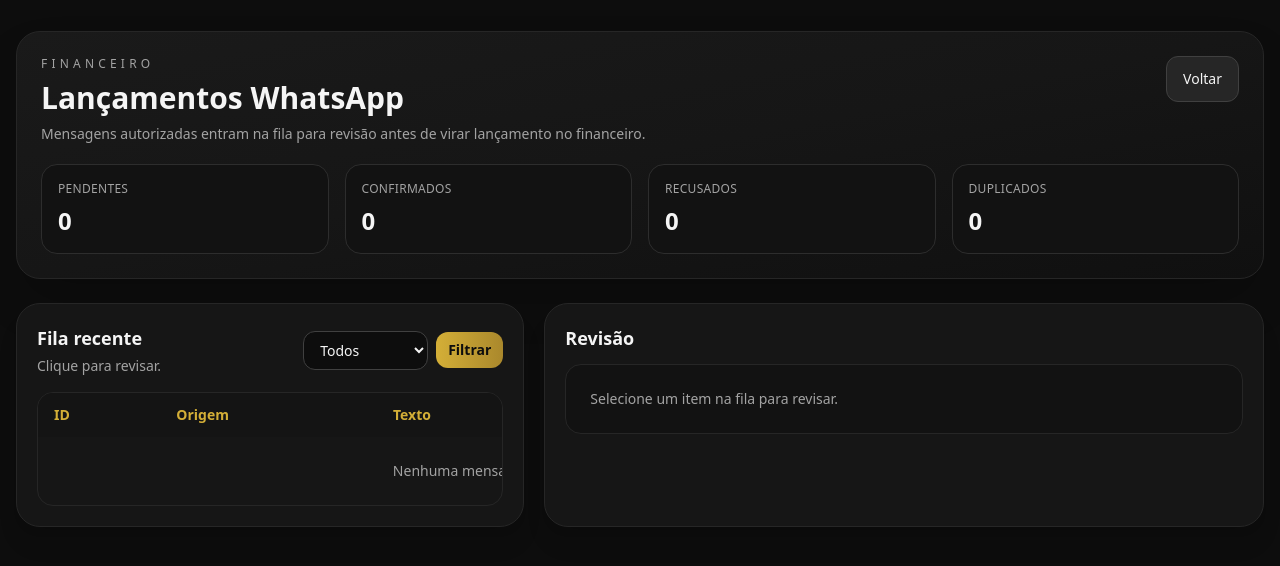
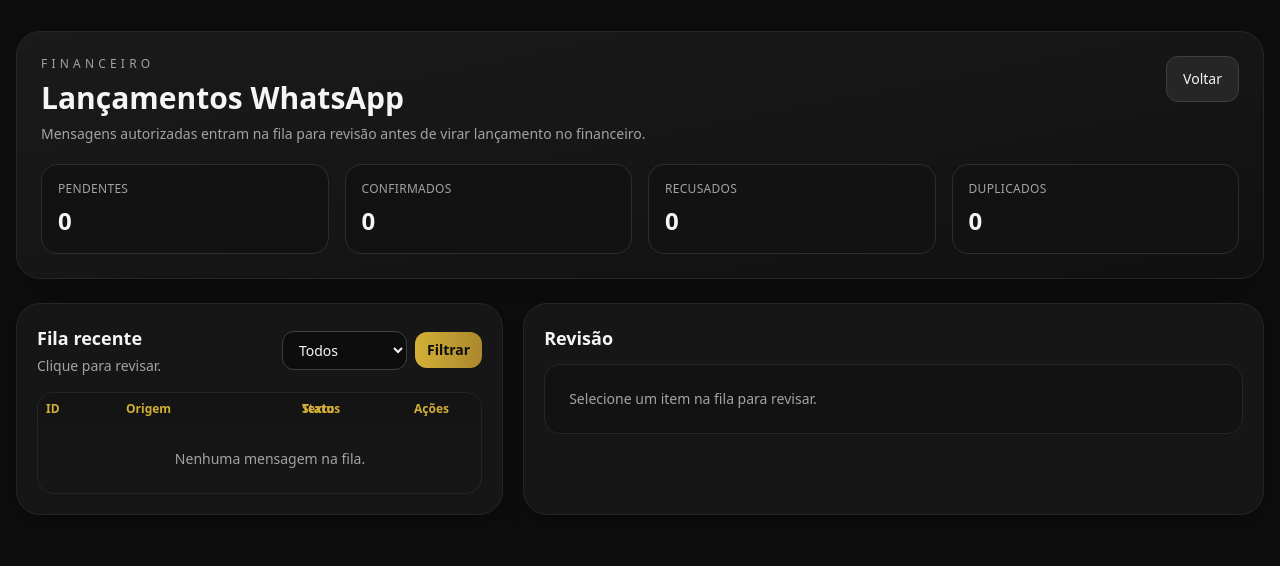
Before and after one commit to barbosaoeas/ofi7, a Django app: template templates/budgets/finance_whatsapp_queue.html in a window 1280 px wide. Shown: the part 72-638 px from the top of the page. Run offline with Django 5.2, Linux system fonts and the light colour scheme; the template is opened without the code that fills it, so the values that code supplies are empty; some libraries are stand-ins or nearby versions.

Commit message:
WhatsApp: alargar layout da fila e evitar botão encoberto

```diff
--- a/templates/budgets/finance_whatsapp_queue.html
+++ b/templates/budgets/finance_whatsapp_queue.html
@@ -2,7 +2,7 @@
 {% load l10n %}
 
 {% block title %}Lançamento WhatsApp | Controle Oficina{% endblock %}
-{% block main_class %}mx-auto max-w-screen-2xl px-4 py-8{% endblock %}
+{% block main_class %}mx-auto max-w-7xl px-4 py-8{% endblock %}
 
 {% block content %}
   <div class='rounded-3xl border border-[#262626] bg-gradient-to-br from-[#1A1A1A] via-[#161616] to-[#101010] p-6 shadow-2xl'>
@@ -39,8 +39,8 @@
     </div>
   </div>
 
-  <div class='mt-6 grid grid-cols-1 gap-5 lg:grid-cols-12'>
-    <div class='lg:col-span-5 rounded-3xl border border-[#262626] bg-[#161616] p-5 shadow-xl'>
+  <div class='mt-6 grid grid-cols-1 gap-5 lg:grid-cols-5'>
+    <div class='lg:col-span-2 rounded-3xl border border-[#262626] bg-[#161616] p-5 shadow-xl'>
       <div class='flex items-center justify-between gap-3'>
         <div>
           <h2 class='text-lg font-semibold text-[#F5F5F5]'>Fila recente</h2>
@@ -58,34 +58,34 @@
         </form>
       </div>
 
-      <div class='mt-4 overflow-x-auto rounded-2xl border border-[#262626]'>
-        <table class='min-w-[900px] w-full text-left text-sm'>
+      <div class='mt-4 overflow-hidden rounded-2xl border border-[#262626]'>
+        <table class='w-full table-fixed text-left text-sm'>
           <thead class='bg-[#141414] text-[#D4AF37]'>
             <tr>
-              <th class='px-4 py-3 font-semibold'>ID</th>
-              <th class='px-4 py-3 font-semibold'>Origem</th>
-              <th class='px-4 py-3 font-semibold'>Texto</th>
-              <th class='px-4 py-3 font-semibold'>Status</th>
-              <th class='px-4 py-3 font-semibold'>Ações</th>
+              <th class='w-20 px-2 py-2 text-xs font-semibold'>ID</th>
+              <th class='w-44 px-2 py-2 text-xs font-semibold'>Origem</th>
+              <th class='px-2 py-2 text-xs font-semibold'>Texto</th>
+              <th class='w-28 px-2 py-2 text-xs font-semibold'>Status</th>
+              <th class='w-24 px-2 py-2 text-xs font-semibold'>Ações</th>
             </tr>
           </thead>
           <tbody class='divide-y divide-[#262626] text-[#F5F5F5]'>
             {% for item in queue_items %}
               <tr class='{% if review_item and item.id == review_item.id %}bg-[#0b1f3b]/40{% endif %}'>
-                <td class='px-4 py-3'>
+                <td class='px-2 py-2 align-top'>
                   <a href='?review={{ item.id }}{% if status_filter %}&status={{ status_filter }}{% endif %}' class='text-[#93c5fd] hover:underline'>#{{ item.id }}</a>
                 </td>
-                <td class='px-4 py-3'>
+                <td class='px-2 py-2 align-top'>
                   <div class='text-xs text-[#A3A3A3]'>{{ item.sender_name|default:"" }}</div>
                   <div class='text-sm'>{{ item.sender_phone }}</div>
                 </td>
-                <td class='px-4 py-3'>
-                  <div class='line-clamp-2 text-sm text-[#E5E5E5]'>{{ item.message_text }}</div>
+                <td class='px-2 py-2 align-top'>
+                  <div class='line-clamp-2 break-words text-sm text-[#E5E5E5]'>{{ item.message_text }}</div>
                 </td>
-                <td class='px-4 py-3'>
+                <td class='px-2 py-2 align-top'>
                   <span class='rounded-full border border-[#404040] bg-[#0D0D0D] px-3 py-1 text-xs uppercase tracking-wide'>{{ item.get_status_display }}</span>
                 </td>
-                <td class='px-4 py-3'>
+                <td class='px-2 py-2 align-top'>
                   {% if item.status == 'PENDING' %}
                     <form method='post' class='inline'>
                       {% csrf_token %}
@@ -94,7 +94,7 @@
                         type='submit'
                         name='action'
                         value='quick_ignore'
-                        class='rounded-lg border border-[#7f1d1d] bg-[#2a0b0b] px-3 py-1.5 text-xs font-semibold text-[#fecaca]'
+                        class='whitespace-nowrap rounded-lg border border-[#7f1d1d] bg-[#2a0b0b] px-2 py-1.5 text-xs font-semibold text-[#fecaca]'
                       >
                         Excluir
                       </button>
@@ -114,7 +114,7 @@
       </div>
     </div>
 
-    <div class='lg:col-span-7 rounded-3xl border border-[#262626] bg-[#161616] p-5 shadow-xl'>
+    <div class='lg:col-span-3 rounded-3xl border border-[#262626] bg-[#161616] p-5 shadow-xl'>
       <h2 class='text-lg font-semibold text-[#F5F5F5]'>Revisão</h2>
       {% if review_item %}
         <div class='mt-3 rounded-2xl border border-[#262626] bg-[#121212]/90 p-4'>
```
